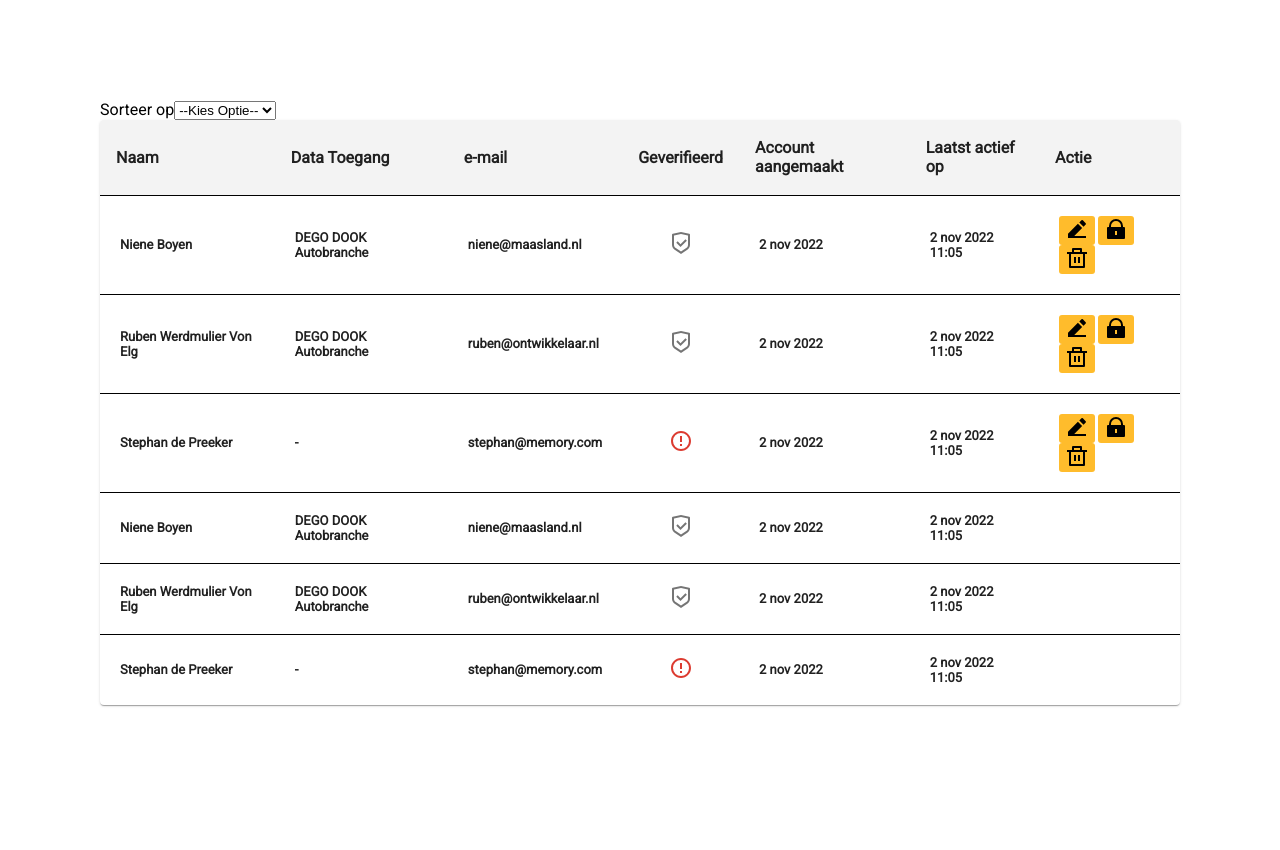
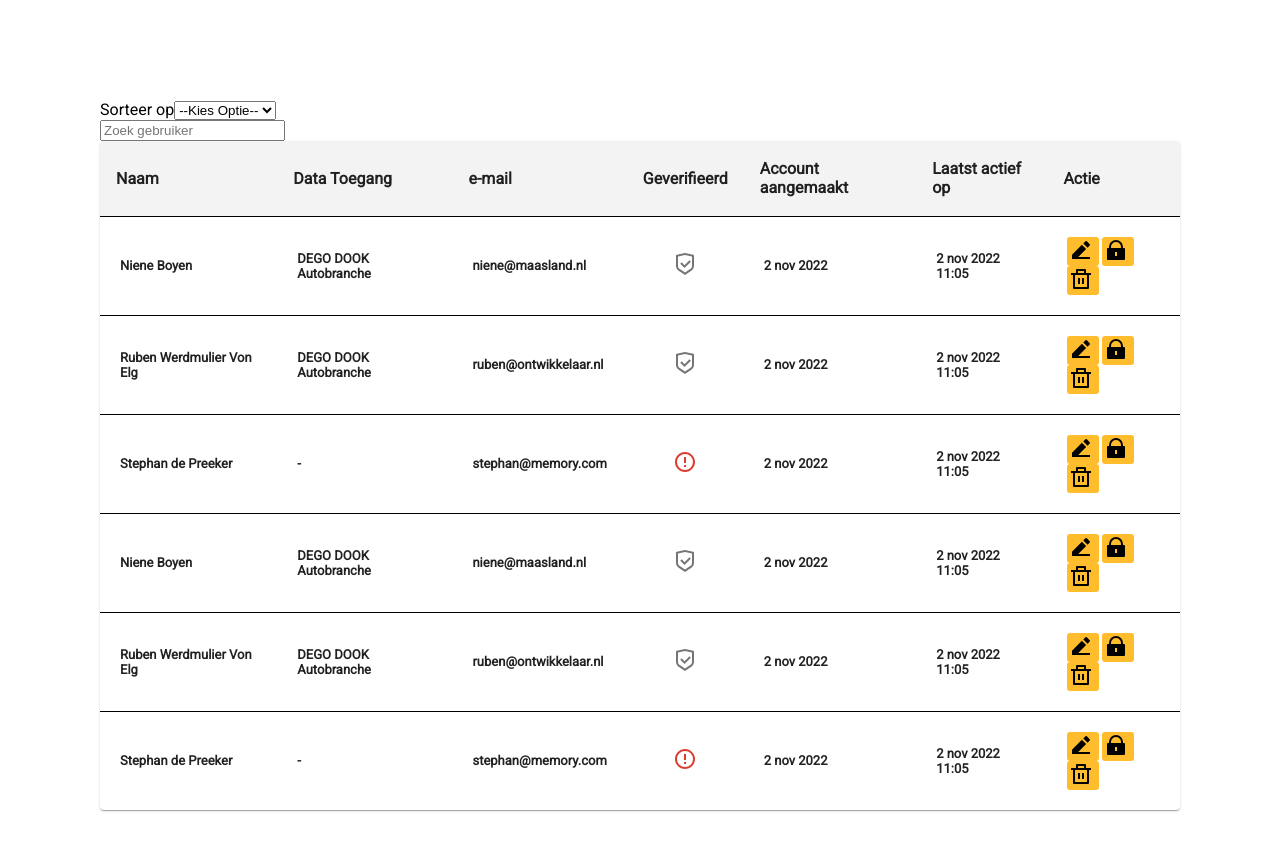
Before and after one commit to jarmovdh/data-table-vng, a Next.js app: page / in a window 1280 px wide. Shown: the top 850 px of the page. Before the commit the page ends 805 px from the top, so only its background shows below. Built offline with nearby package versions, Linux system fonts and the light colour scheme.

Commit message:
filter function added

```diff
--- a/package.json
+++ b/package.json
@@ -15,6 +15,7 @@
     "@mui/material": "^5.10.13",
     "@types/node": "18.11.9",
     "@types/react-dom": "18.0.8",
+    "babel-plugin-styled-components": "^2.0.7",
     "eslint-config-next": "13.0.2",
     "next": "13.0.2",
     "react": "18.2.0",
--- a/pages/index.tsx
+++ b/pages/index.tsx
@@ -1,5 +1,4 @@
 import { DataTable } from "../src/components/table/DataTable";
-import VerifiedIcon from "../public/assets/icons/verified.svg";
 
 export default function Home() {
   return (
--- /dev/null
+++ b/src/components/button/Button.styled.tsx
@@ -0,0 +1,6 @@
+import styled from "styled-components";
+
+export const Button = styled("button")({
+  alignItems: "center",
+  paddingLeft: 2,
+});
--- a/src/components/button/Button.tsx
+++ b/src/components/button/Button.tsx
@@ -1,4 +1,6 @@
 import React from "react";
+import * as Styled from "./Button.styled";
+
 import BinIcon from "../../../public/assets/icons/bin.svg";
 import LockCloseIcon from "../../../public/assets/icons/lockclose.svg";
 import UnlockIcon from "../../../public/assets/icons/unlock.svg";
@@ -21,12 +23,12 @@ export const Button = ({
   settingsIcon,
 }: ButtonProps) => {
   return (
-    <button>
+    <Styled.Button>
       {binIcon ? <BinIcon /> : null}
       {lockCloseIcon ? <LockCloseIcon /> : null}
       {unlockIcon ? <UnlockIcon /> : null}
       {writeIcon ? <WriteIcon /> : null}
       {settingsIcon ? <SettingsIcon /> : null}
-    </button>
+    </Styled.Button>
   );
 };
--- a/src/components/table/DataTable.tsx
+++ b/src/components/table/DataTable.tsx
@@ -7,7 +7,6 @@ import WarningIcon from "../../../public/assets/icons/warning.svg";
 
 import Table from "@mui/material/Table";
 import TableBody from "@mui/material/TableBody";
-import TableCell from "@mui/material/TableCell";
 import TableContainer from "@mui/material/TableContainer";
 import TableRow from "@mui/material/TableRow";
 import Paper from "@mui/material/Paper";
@@ -65,7 +64,13 @@ const data = [
     verified: true,
     account: "2 nov 2022",
     active: "2 nov 2022 11:05",
-    action: "",
+    action: (
+      <>
+        <Button writeIcon={true} />
+        <Button lockCloseIcon={true} />
+        <Button binIcon={true} />
+      </>
+    ),
   },
   {
     name: "Ruben Werdmulier Von Elg",
@@ -74,7 +79,13 @@ const data = [
     verified: true,
     account: "2 nov 2022",
     active: "2 nov 2022 11:05",
-    action: "",
+    action: (
+      <>
+        <Button writeIcon={true} />
+        <Button lockCloseIcon={true} />
+        <Button binIcon={true} />
+      </>
+    ),
   },
   {
     name: "Stephan de Preeker",
@@ -83,13 +94,20 @@ const data = [
     verified: false,
     account: "2 nov 2022",
     active: "2 nov 2022 11:05",
-    action: "",
+    action: (
+      <>
+        <Button writeIcon={true} />
+        <Button lockCloseIcon={true} />
+        <Button binIcon={true} />
+      </>
+    ),
   },
 ];
 
 export const DataTable = () => {
   const [sortOrder, setSortOrder] = useState("");
   const [sortedTable, setSortedTable] = useState(data);
+  const [searchValue, setSearchValue] = useState("");
 
   const sortOptions = ["Naam", "E-mail", "Geverifieerd"];
 
@@ -130,6 +148,15 @@ export const DataTable = () => {
           ))}
         </select>
       </div>
+      <div>
+        <input
+          type="text"
+          placeholder="Zoek gebruiker"
+          onChange={(e) => {
+            setSearchValue(e.target.value);
+          }}
+        />
+      </div>
       <TableContainer component={Paper}>
         <Table sx={{ minWidth: 650 }} aria-label="simple table">
           <Styled.TableHead>
@@ -144,7 +171,18 @@ export const DataTable = () => {
             </TableRow>
           </Styled.TableHead>
           <TableBody>
-            {sortedTable.map((row, index) => (
+            {sortedTable
+              .filter((value) => {
+                if (searchValue === "") {
+                  return value;
+                } else if (
+                  value.name.toLowerCase().includes(searchValue.toLocaleLowerCase()) ||
+                  value.mail.toLowerCase().includes(searchValue.toLocaleLowerCase())
+                ) {
+                  return value;
+                }
+              })
+              .map((row, index) => (
                 <TableRow
                   key={index}
                   sx={{
```
Also changed, not shown: .babelrc (added), 1 other file (tests, documents, lock files or other folders). Lines whose indentation alone changed are shown as unchanged.
